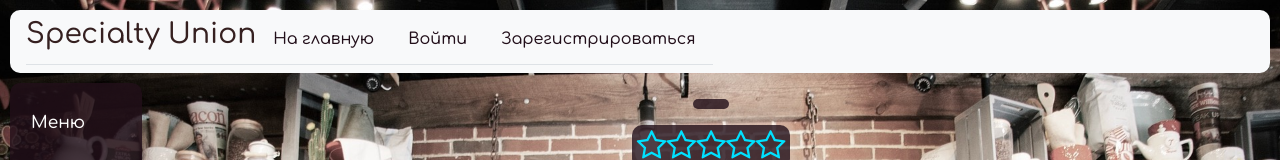
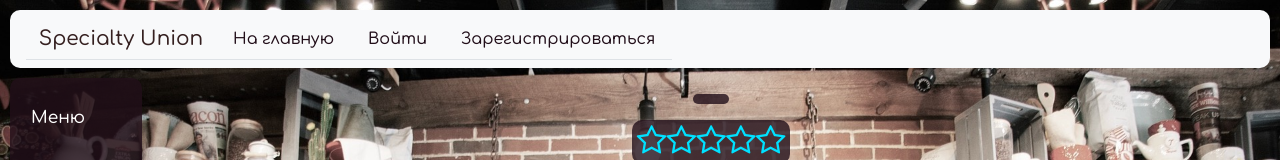
Before and after one commit to anbochkarev1991/coffee-search, a React (Create React App) app in the folder client/: page /cafes/1/events in a window 1280 px wide. Shown: the top 160 px of the page. Built offline with nearby package versions, Linux system fonts and the light colour scheme; no server answers.

Commit message:
barnd and name fix

```diff
--- a/client/src/components/Navbar/Navbar.js
+++ b/client/src/components/Navbar/Navbar.js
@@ -14,9 +14,9 @@ function Navbar() {
         }
       >
         <ul className={'nav nav-tabs'}>
-          <h3  className={styles.h3} exact to="/">
+          <h5  className={styles.h5} exact to="/">
             Specialty Union
-          </h3>
+          </h5>
           {' '}
           <NavLink exact to="/" className={'nav-item nav-link'}>
             На главную
@@ -43,7 +43,7 @@ function Navbar() {
           )}
         </ul>
         <div className="d-flex justify-content-end">
-          {user && <h5> Добро пожаловать, {user}</h5>}
+          {user && <h5 className={styles.h5}> Добро пожаловать, {user}</h5>}
         </div>
       </nav>
     </>
--- a/client/src/components/Navbar/Navbar.module.css
+++ b/client/src/components/Navbar/Navbar.module.css
@@ -3,6 +3,7 @@
   float: right;
 }
 
-.h3 {
-  color: rgb(53, 32, 32)
+.h5 {
+  color: rgb(53, 32, 32);
+  align-self: center;
 }
```
